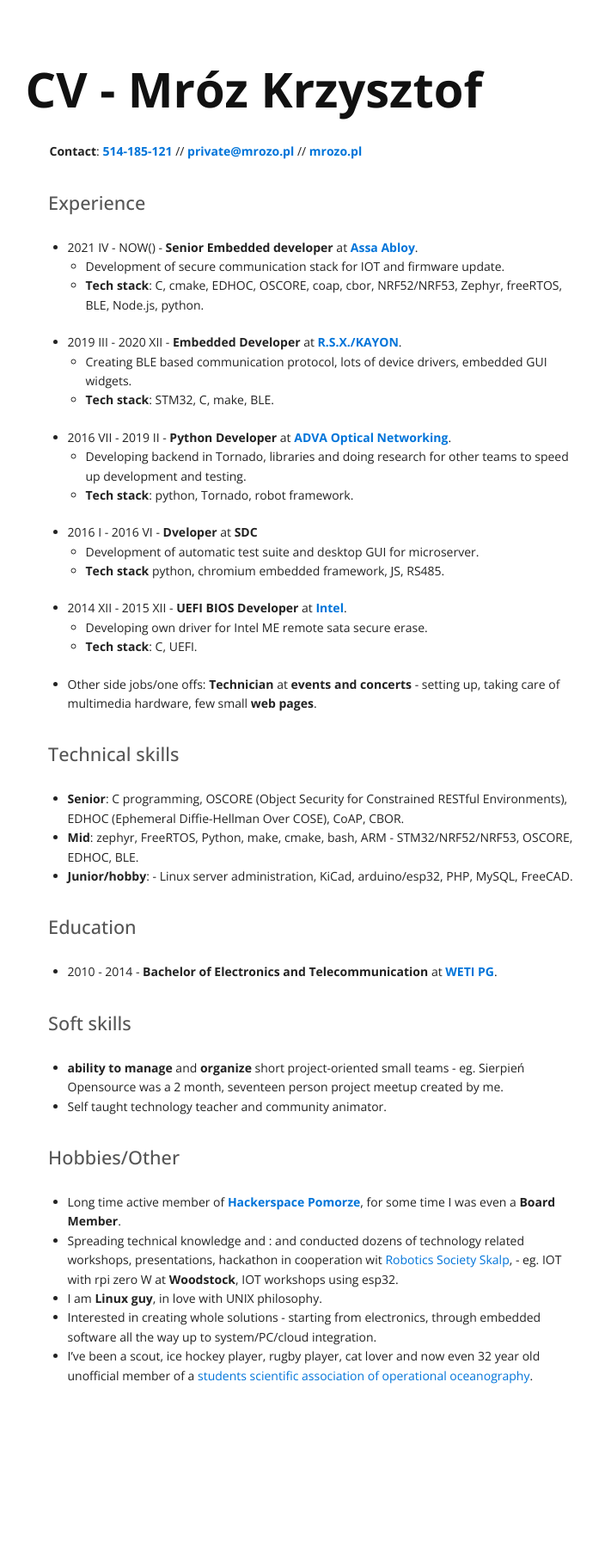
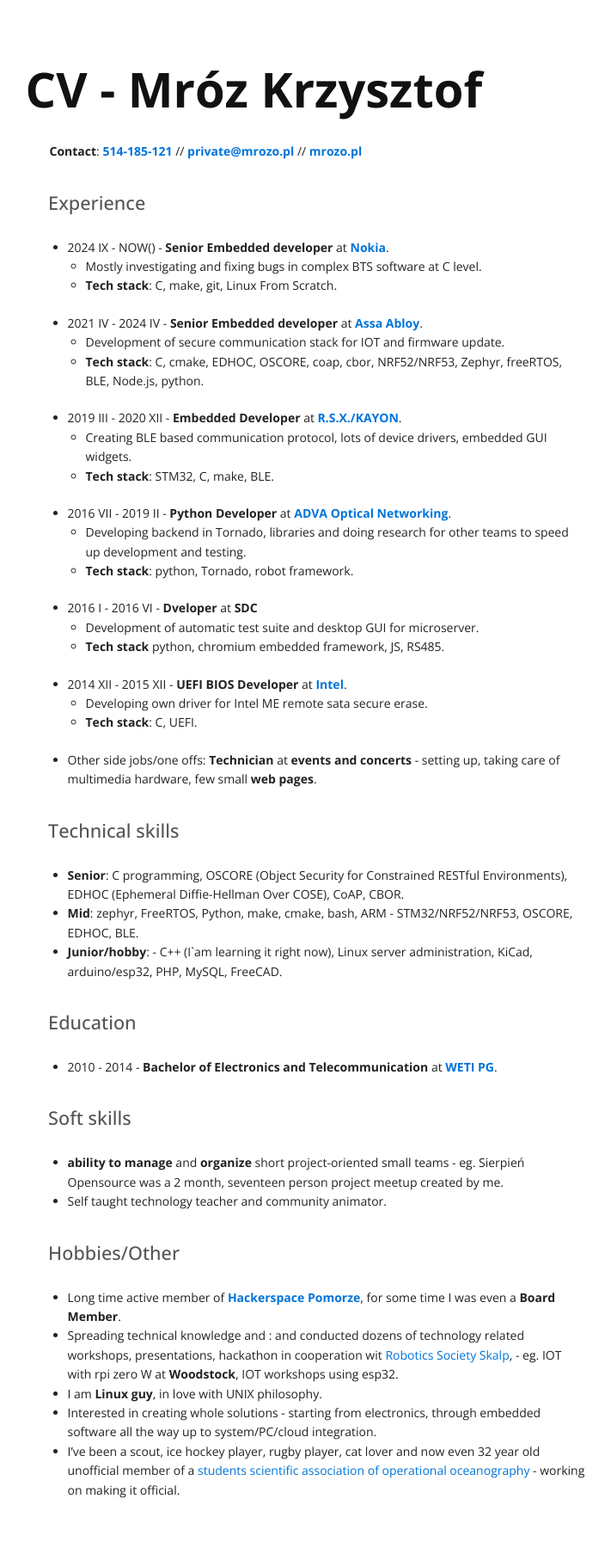
Before and after one commit to mrozo/CV, a Jekyll site: the page built from CV_Mroz_Krzysztof.md, in a window 1280 px wide. Shown: the whole page at 86% size, without its empty margins (270-981 px from the left). Built offline with Jekyll 4.4.1, drawn with Linux system fonts in a browser that asks for light colours; nearby versions of some CDN libraries; before the commit the page ends 1681 px from its top, so only the background shows below that.

Commit message:
2025 CV update

```diff
--- a/CV_Mroz_Krzysztof.md
+++ b/CV_Mroz_Krzysztof.md
@@ -6,7 +6,10 @@ permalink: /
 **Contact**: **[514-185-121](tel:+48514185121)** // **[private@mrozo.pl](mailto:private@mrozo.pl)** // **[mrozo.pl](https://mrozo.pl)**
 
 ## Experience
-* 2021 IV - NOW() - **Senior Embedded developer** at **[Assa Abloy](https://www.assaabloy.com)**.
+* 2024 IX - NOW() - **Senior Embedded developer** at **[Nokia](https://www.nokia.com/)**.
+  - Mostly investigating and fixing bugs in complex BTS software at C level.
+  - **Tech stack**: C, make, git, Linux From Scratch.
+* 2021 IV - 2024 IV - **Senior Embedded developer** at **[Assa Abloy](https://www.assaabloy.com)**.
   - Development of secure communication stack for IOT and firmware update.
   - **Tech stack**: C, cmake, EDHOC, OSCORE, coap, cbor, NRF52/NRF53, Zephyr, freeRTOS, BLE, Node.js, python.
 * 2019 III - 2020 XII - **Embedded Developer** at **[R.S.X./KAYON](https://kayon.eu/)**.
@@ -23,13 +26,13 @@ permalink: /
   - **Tech stack**: C, UEFI.
 * Other side jobs/one offs: **Technician** at **events and concerts** - setting up, taking care of multimedia hardware, few small **web pages**.
 
+<div style="page-break-after: always;"></div>
+
 ## Technical skills
 
 * **Senior**: C programming, OSCORE (Object Security for Constrained RESTful Environments), EDHOC (Ephemeral Diffie-Hellman Over COSE), CoAP, CBOR.
 * **Mid**: zephyr, FreeRTOS, Python, make, cmake, bash, ARM - STM32/NRF52/NRF53, OSCORE, EDHOC, BLE.
-* **Junior/hobby**: - Linux server administration, KiCad, arduino/esp32, PHP, MySQL, FreeCAD.
-
-<div style="page-break-after: always;"></div>
+* **Junior/hobby**: - C++ (I`am learning it right now), Linux server administration, KiCad, arduino/esp32, PHP, MySQL, FreeCAD.
 
 ## Education
 
@@ -46,4 +49,4 @@ permalink: /
 * Spreading technical knowledge and : and conducted dozens of technology related workshops, presentations, hackathon in cooperation wit [Robotics Society Skalp](https://srskalp.pl/), - eg. IOT with rpi zero W at **Woodstock**, IOT workshops using esp32.
 * I am **Linux guy**, in love with UNIX philosophy.
 * Interested in creating whole solutions - starting from electronics, through embedded software all the way up to system/PC/cloud integration.
-* I've been a scout, ice hockey player, rugby player, cat lover and now even 32 year old unofficial member of a [students scientific association of operational oceanography](https://www.facebook.com/OperationalOceanographySocietyUG).
+* I've been a scout, ice hockey player, rugby player, cat lover and now even 32 year old unofficial member of a [students scientific association of operational oceanography](https://www.facebook.com/OperationalOceanographySocietyUG) - working on making it official.
```
Also changed, not shown: 1 other file.
